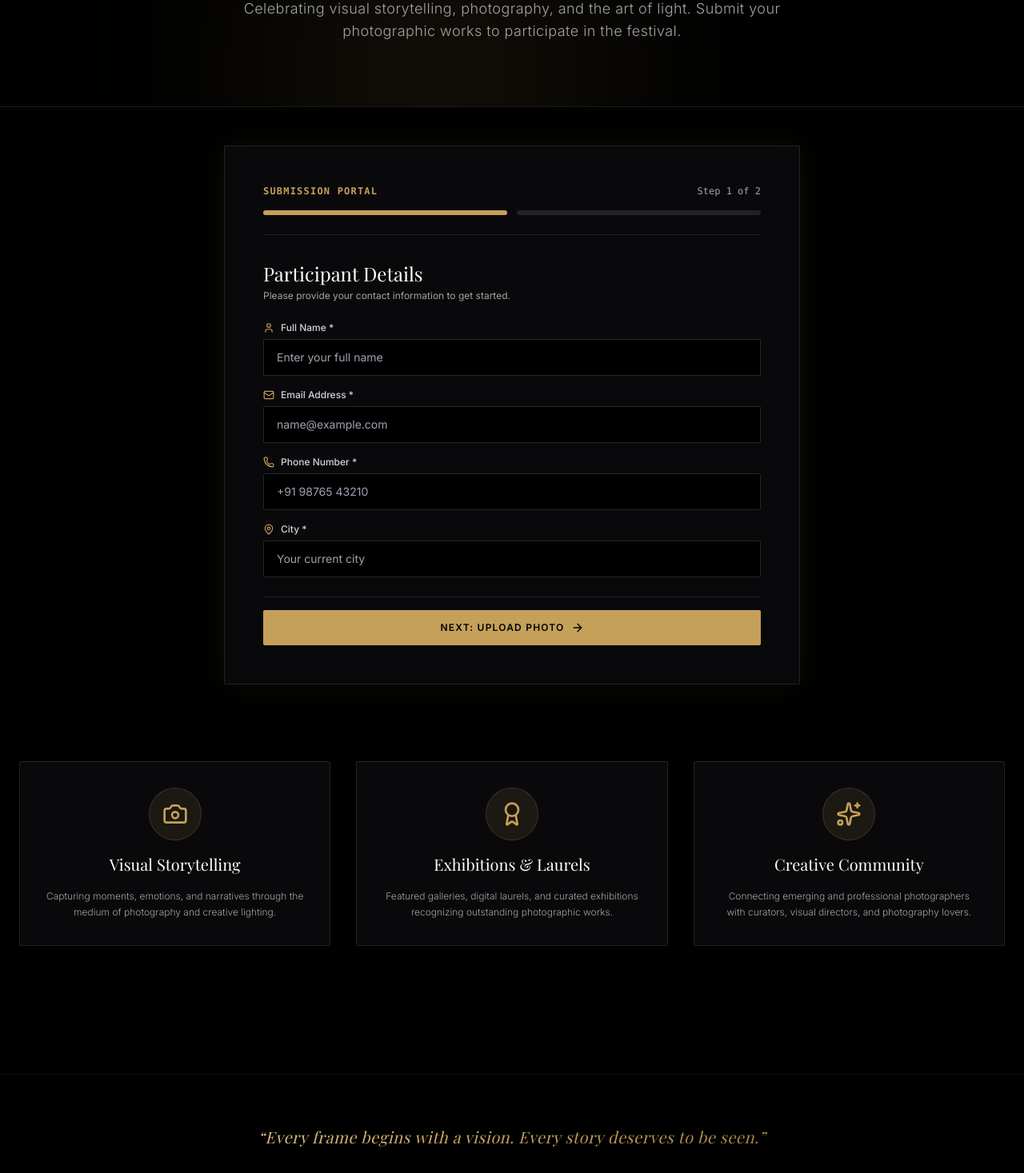
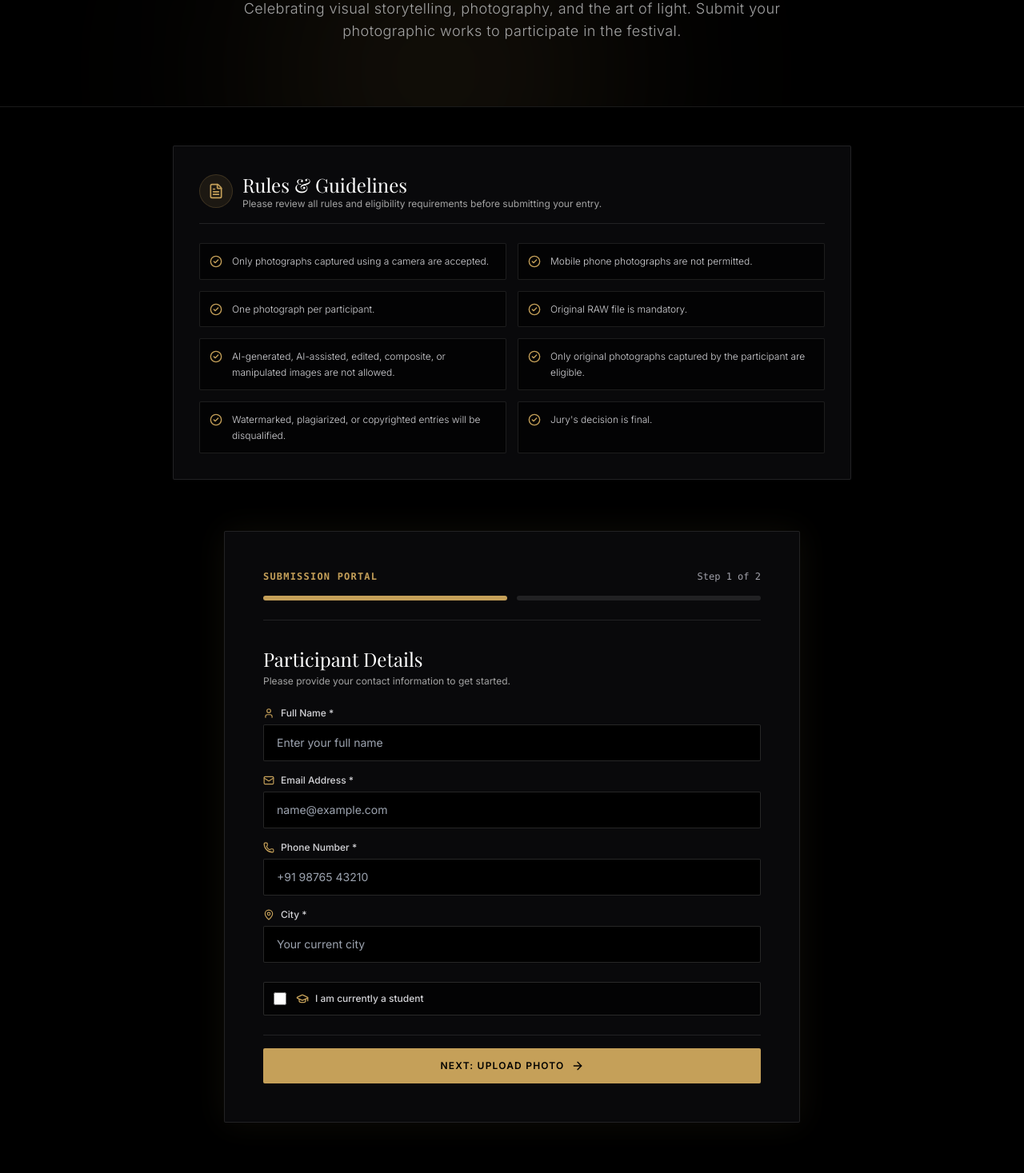
Before and after one commit to vioradigitalmedia/web, a React (Vite) app: page /vioraalf in a window 1280 px wide. Shown: the part 307-1774 px from the top of the page at 80% size. Built offline with nearby package versions, Linux system fonts and the light colour scheme; no server answers; a web font is replaced by a local one.

Commit message:
feat: implement Supabase storage and database integration with enhanced submission rules for VioraALFScreen

```diff
--- a/src/screens/VioraALFScreen.tsx
+++ b/src/screens/VioraALFScreen.tsx
@@ -1,7 +1,8 @@
 import { useState } from 'react';
 import { motion } from 'motion/react';
-import { Camera, Sparkles, Award, User, Mail, Phone, MapPin, Upload, CheckCircle2, ArrowRight, ArrowLeft } from 'lucide-react';
+import { Camera, Sparkles, Award, User, Mail, Phone, MapPin, Upload, CheckCircle2, ArrowRight, ArrowLeft, GraduationCap, FileText } from 'lucide-react';
 import { useSeo } from '../hooks/useSeo';
+import { supabase } from '../supabaseClient';
 
 export default function VioraALFScreen() {
   useSeo({
@@ -16,10 +17,22 @@ export default function VioraALFScreen() {
   const [email, setEmail] = useState('');
   const [phone, setPhone] = useState('');
   const [city, setCity] = useState('');
+  const [isStudent, setIsStudent] = useState(false);
   const [photo, setPhoto] = useState<File | null>(null);
   const [photoPreview, setPhotoPreview] = useState<string | null>(null);
   const [errorMsg, setErrorMsg] = useState<string | null>(null);
   const [isSubmitting, setIsSubmitting] = useState(false);
+
+  const festivalRules = [
+    'Only photographs captured using a camera are accepted.',
+    'Mobile phone photographs are not permitted.',
+    'One photograph per participant.',
+    'Original RAW file is mandatory.',
+    'AI-generated, AI-assisted, edited, composite, or manipulated images are not allowed.',
+    'Only original photographs captured by the participant are eligible.',
+    'Watermarked, plagiarized, or copyrighted entries will be disqualified.',
+    "Jury's decision is final."
+  ];
 
   const handleStep1Next = (e: React.FormEvent) => {
     e.preventDefault();
@@ -40,7 +53,7 @@ export default function VioraALFScreen() {
     }
   };
 
-  const handleFormSubmit = (e: React.FormEvent) => {
+  const handleFormSubmit = async (e: React.FormEvent) => {
     e.preventDefault();
     if (!photo) {
       setErrorMsg('Please upload a photo to complete your submission.');
@@ -49,11 +62,54 @@ export default function VioraALFScreen() {
     setErrorMsg(null);
     setIsSubmitting(true);
 
-    // Simulate submission delay
-    setTimeout(() => {
+    try {
+      let photoUrl = null;
+
+      // 1. Try uploading photo to Supabase storage if available
+      try {
+        const fileExt = photo.name.split('.').pop();
+        const fileName = `alf_${Date.now()}_${Math.random().toString(36).substring(2, 7)}.${fileExt}`;
+        const { data: uploadData, error: uploadError } = await supabase.storage
+          .from('photo_submissions')
+          .upload(fileName, photo);
+
+        if (!uploadError && uploadData) {
+          const { data: publicUrlData } = supabase.storage
+            .from('photo_submissions')
+            .getPublicUrl(fileName);
+          photoUrl = publicUrlData?.publicUrl || null;
+        }
+      } catch (uploadErr) {
+        console.warn('Supabase storage upload notice:', uploadErr);
+      }
+
+      // 2. Insert entry into Supabase database table `photo_fest_submissions`
+      const { error: dbError } = await supabase
+        .from('photo_fest_submissions')
+        .insert([
+          {
+            full_name: name,
+            email: email.trim().toLowerCase(),
+            phone: phone,
+            city: city,
+            is_student: isStudent,
+            photo_filename: photo.name,
+            photo_url: photoUrl,
+            status: 'submitted'
+          }
+        ]);
+
+      if (dbError) {
+        console.warn('Supabase DB insert notice:', dbError.message);
+      }
+
       setIsSubmitting(false);
       setStep(3);
-    }, 1200);
+    } catch (err: any) {
+      console.error('Submission processing note:', err);
+      setIsSubmitting(false);
+      setStep(3);
+    }
   };
 
   return (
@@ -74,6 +130,30 @@ export default function VioraALFScreen() {
           <p className="text-base md:text-lg text-accent-muted font-light leading-relaxed tracking-wide">
             Celebrating visual storytelling, photography, and the art of light. Submit your photographic works to participate in the festival.
           </p>
+        </div>
+      </section>
+
+      {/* Rules & Guidelines Section */}
+      <section className="max-w-4xl mx-auto px-6 mb-16">
+        <div className="border border-white/10 bg-zinc-950 p-6 md:p-8 rounded-sm shadow-[0_0_30px_rgba(0,0,0,0.5)] space-y-6">
+          <div className="flex items-center gap-3 border-b border-white/10 pb-4">
+            <div className="p-2.5 bg-secondary/10 rounded-full text-secondary border border-secondary/20 shrink-0">
+              <FileText className="w-5 h-5" />
+            </div>
+            <div>
+              <h2 className="font-serif text-xl md:text-2xl text-white">Rules & Guidelines</h2>
+              <p className="text-xs text-accent-muted">Please review all rules and eligibility requirements before submitting your entry.</p>
+            </div>
+          </div>
+
+          <div className="grid grid-cols-1 md:grid-cols-2 gap-3.5">
+            {festivalRules.map((rule, idx) => (
+              <div key={idx} className="flex items-start gap-3 p-3 bg-black/60 border border-white/10 rounded-sm hover:border-secondary/30 transition-colors">
+                <CheckCircle2 className="w-4 h-4 text-secondary shrink-0 mt-0.5" />
+                <span className="text-xs text-zinc-300 font-light leading-relaxed">{rule}</span>
+              </div>
+            ))}
+          </div>
         </div>
       </section>
 
@@ -175,6 +255,21 @@ export default function VioraALFScreen() {
                     className="w-full bg-black border border-white/15 rounded-sm px-4 py-3 text-sm text-white focus:outline-none focus:border-secondary transition-colors"
                   />
                 </div>
+
+                <div className="pt-2">
+                  <label className="flex items-center gap-3 p-3 bg-black/60 border border-white/15 rounded-sm cursor-pointer hover:border-secondary/50 transition-colors">
+                    <input
+                      type="checkbox"
+                      checked={isStudent}
+                      onChange={(e) => setIsStudent(e.target.checked)}
+                      className="h-4 w-4 rounded-sm border-white/20 bg-black text-secondary accent-secondary cursor-pointer"
+                    />
+                    <div className="flex items-center gap-2 text-xs font-medium text-zinc-300">
+                      <GraduationCap className="w-4 h-4 text-secondary" />
+                      <span>I am currently a student</span>
+                    </div>
+                  </label>
+                </div>
               </div>
 
               <div className="pt-4 border-t border-white/10">
@@ -201,6 +296,9 @@ export default function VioraALFScreen() {
               <div>
                 <h2 className="font-serif text-2xl text-white mb-1">Upload Photo Entry</h2>
                 <p className="text-xs text-accent-muted">Select and upload your photo for Art & Light Photo Fest.</p>
+                <div className="mt-2 inline-flex items-center gap-2 px-3 py-1 bg-amber-500/10 border border-amber-500/30 rounded-sm text-amber-300 text-[11px]">
+                  <span>Notice: Each participant is permitted to submit only 1 photo.</span>
+                </div>
               </div>
 
               <div className="space-y-4">
@@ -220,7 +318,7 @@ export default function VioraALFScreen() {
                         className="max-h-56 w-auto object-contain rounded-sm border border-white/20"
                       />
                       <p className="text-xs text-secondary font-mono">{photo?.name}</p>
-                      <p className="text-[11px] text-zinc-400">Click or drag to replace image</p>
+                      <p className="text-[11px] text-zinc-400">Click or drag to replace image (Max 1 photo)</p>
                     </div>
                   ) : (
                     <div className="space-y-3 flex flex-col items-center">
@@ -228,8 +326,8 @@ export default function VioraALFScreen() {
                         <Upload className="w-8 h-8" />
                       </div>
                       <div>
-                        <p className="text-sm font-medium text-white mb-1">Click to upload or drag & drop</p>
-                        <p className="text-xs text-zinc-400">JPG, PNG, WEBP (Max resolution accepted)</p>
+                        <p className="text-sm font-medium text-white mb-1">Click to upload 1 photo or drag & drop</p>
+                        <p className="text-xs text-zinc-400">JPG, PNG, WEBP (Single photo per user limit)</p>
                       </div>
                     </div>
                   )}
@@ -279,7 +377,7 @@ export default function VioraALFScreen() {
               <div className="space-y-2">
                 <h2 className="font-serif text-3xl text-white">Submission Received!</h2>
                 <p className="text-sm text-accent-muted max-w-md mx-auto">
-                  Thank you, <strong className="text-white">{name}</strong>. Your entry for Art & Light Photo Fest has been successfully submitted.
+                  Thank you, <strong className="text-white">{name}</strong>. Your single photo entry for Art & Light Photo Fest has been recorded.
                 </p>
               </div>
 
@@ -288,23 +386,15 @@ export default function VioraALFScreen() {
                 <p><span className="text-zinc-500">Email:</span> {email}</p>
                 <p><span className="text-zinc-500">Phone:</span> {phone}</p>
                 <p><span className="text-zinc-500">City:</span> {city}</p>
+                <p><span className="text-zinc-500">Student:</span> {isStudent ? 'Yes' : 'No'}</p>
                 <p><span className="text-zinc-500">Photo:</span> {photo?.name}</p>
               </div>
 
-              <button
-                onClick={() => {
-                  setStep(1);
-                  setName('');
-                  setEmail('');
-                  setPhone('');
-                  setCity('');
-                  setPhoto(null);
-                  setPhotoPreview(null);
-                }}
-                className="px-8 py-3 bg-secondary text-black font-semibold text-xs uppercase tracking-widest rounded-sm hover:bg-white transition-colors"
-              >
-                Submit Another Photo
-              </button>
+              <div className="p-3 bg-secondary/10 border border-secondary/30 rounded-sm max-w-md mx-auto text-center">
+                <p className="text-xs text-secondary font-medium">
+                  ✓ Limit of 1 submission per user reached. We will review your entry and contact you via email.
+                </p>
+              </div>
             </motion.div>
           )}
 
```
